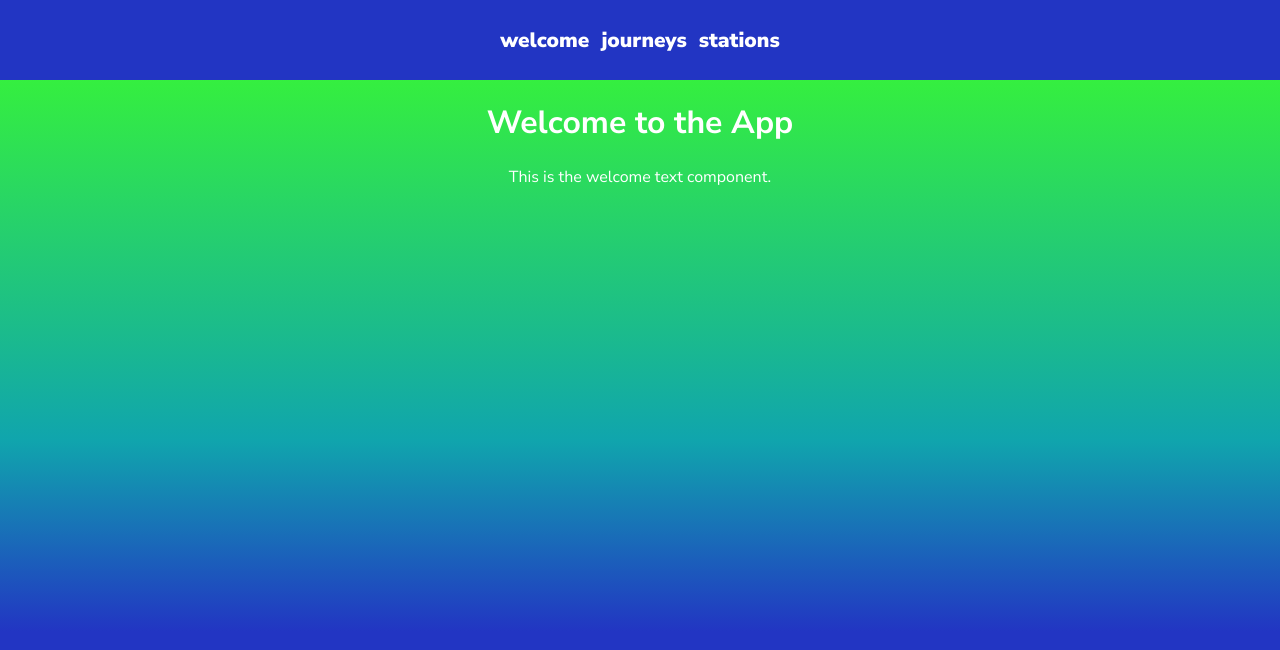
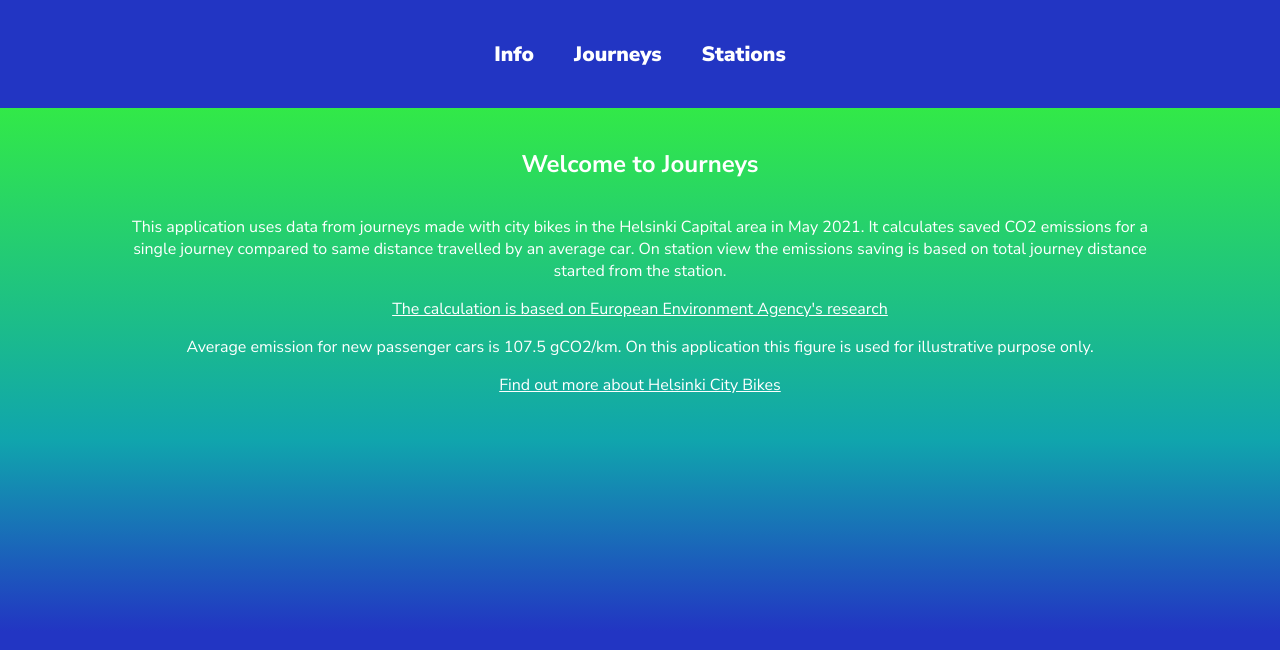
Before and after one commit to heliDevine/journeys-frontend, a React (Create React App) app: page / in a window 1280 px wide. Shown: the top 650 px of the page. Built offline with nearby package versions, Linux system fonts and the light colour scheme.

Commit message:
changed Info component and added description about the application

```diff
--- a/src/App.js
+++ b/src/App.js
@@ -3,7 +3,7 @@ import NavBar from './components/NavBar';
 import { BrowserRouter } from 'react-router-dom';
 import { Routes, Route } from 'react-router-dom';
 import Stations from './components/Stations';
-import Welcome from './components/Welcome';
+import Info from './components/Info';
 
 const App = () => {
   return (
@@ -12,7 +12,7 @@ const App = () => {
         <div className="container" />
         <NavBar />
         <Routes>
-          <Route path="/" element={<Welcome />} />
+          <Route path="/" element={<Info />} />
           <Route path="journeys" element={<Journeys />} />
           <Route path="stations" element={<Stations />} />
         </Routes>
--- /dev/null
+++ b/src/components/Info.js
@@ -0,0 +1,26 @@
+const Welcome = () => {
+  return (
+    <div className="welcome-container">
+      <h2>Welcome to Journeys</h2>
+      <p>
+        This application uses data from journeys made with city bikes in the
+        Helsinki Capital area in May 2021. It calculates saved CO2 emissions for
+        a single journey compared to same distance travelled by an average car.
+        On station view the emissions saving is based on total journey distance
+        started from the station.
+      </p>
+      <a href="https://www.eea.europa.eu/ims/co2-performance-of-new-passenger">
+        The calculation is based on European Environment Agency's research
+      </a>
+      <p>
+        Average emission for new passenger cars is 107.5 gCO2/km. On this
+        application this figure is used for illustrative purpose only.
+      </p>
+      <a href="https://www.hsl.fi/en/citybikes">
+        Find out more about Helsinki City Bikes
+      </a>
+    </div>
+  );
+};
+
+export default Welcome;
--- a/src/components/NavBar.js
+++ b/src/components/NavBar.js
@@ -1,17 +1,15 @@
-import bicycle from '../images/bicycle.svg';
 const NavBar = () => {
   return (
-    <nav className="nav_bar">
+    <nav className="nav-bar">
       <div className="links">
-        {/* <img className="bike" src={bicycle} alt="bicycle" /> */}
         <a className="nav-bar-item" href="/">
-          welcome
+          Info
         </a>
         <a className="nav-bar-item" href="/journeys">
-          journeys
+          Journeys
         </a>
         <a className="nav-bar-item" href="/stations">
-          stations
+          Stations
         </a>
       </div>
     </nav>
--- a/src/components/Welcome.js
+++ /dev/null
@@ -1,10 +0,0 @@
-const Welcome = () => {
-  return (
-    <div>
-      <h1>Welcome to the App</h1>
-      <p>This is the welcome text component.</p>
-    </div>
-  );
-};
-
-export default Welcome;
--- a/src/index.css
+++ b/src/index.css
@@ -9,27 +9,21 @@ body {
   font-family: 'Nunito Sans', sans-serif;
   text-align: center;
   color: white;
-  background: rgb(34, 53, 195);
-  background: linear-gradient(
-    0deg,
-    rgba(34, 53, 195, 1) 21%,
-    rgba(16, 165, 173, 1) 45%,
-    rgba(61, 255, 39, 1) 100%
-  );
+  background: #2235c3;
+  background: linear-gradient(0deg, #2235c3 21%, #10a5ad 45%, #3dff27 100%);
   background-position: center 0;
   background-repeat: no-repeat;
   background-attachment: fixed;
   background-size: cover;
 }
-.nav_bar {
+.nav-bar {
   display: flex;
-  flex-direction: column;
+  flex-direction: row;
   align-items: center;
-  justify-content: center;
-  color: #2b2d42;
-  background-color: rgb(34, 53, 195);
+  justify-content: space-around;
+  background-color: #2235c3;
 }
-.nav_bar .links {
+.nav-bar .links {
   color: white;
   display: flex;
   align-items: flex-end;
@@ -42,11 +36,11 @@ body {
 .nav-bar-item {
   color: white;
 }
-.nav_bar a {
-  padding: 6px;
+.nav-bar a {
+  padding: 20px;
   text-decoration: none;
 }
-.nav_bar a:hover {
+.nav-bar a:hover {
   color: #2dfd4a;
 }
 /* journey grid */
@@ -145,3 +139,16 @@ body {
   padding: 15px;
   font-weight: 700;
 }
+.welcome-container {
+  display: flex;
+  flex-direction: column;
+  justify-content: space-between;
+  padding: 20px 120px 0 120px;
+  font-weight: 400;
+}
+.welcome-container a {
+  color: white;
+}
+.welcome-container a:hover {
+  color: #2235c3;
+}
```
